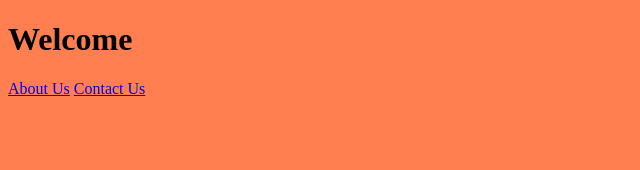
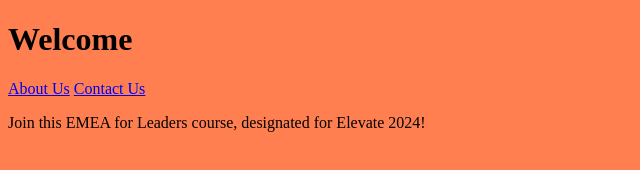
Before and after one commit to suehargreaves/website, a plain HTML site: page index.html in a window 1280 px wide. Shown: the whole page, without its empty margins (0-640 px from the left). Drawn offline with Linux system fonts and the light colour scheme.

Commit message:
New text

```diff
--- a/index.html
+++ b/index.html
@@ -11,5 +11,6 @@
     <h1>Welcome</h1>
     <a href="about.html">About Us</a>
     <a href="contact.html">Contact Us</a>
+    <p>Join this EMEA for Leaders course, designated for Elevate 2024!</p>
 </body>
 </html>
```
